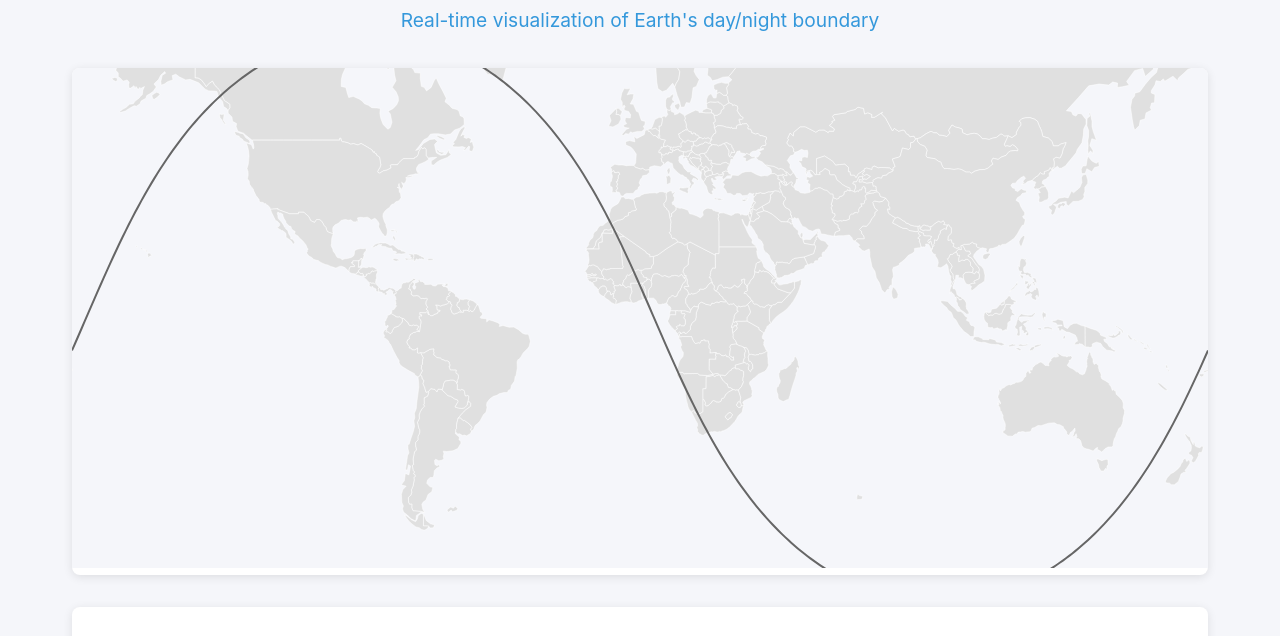
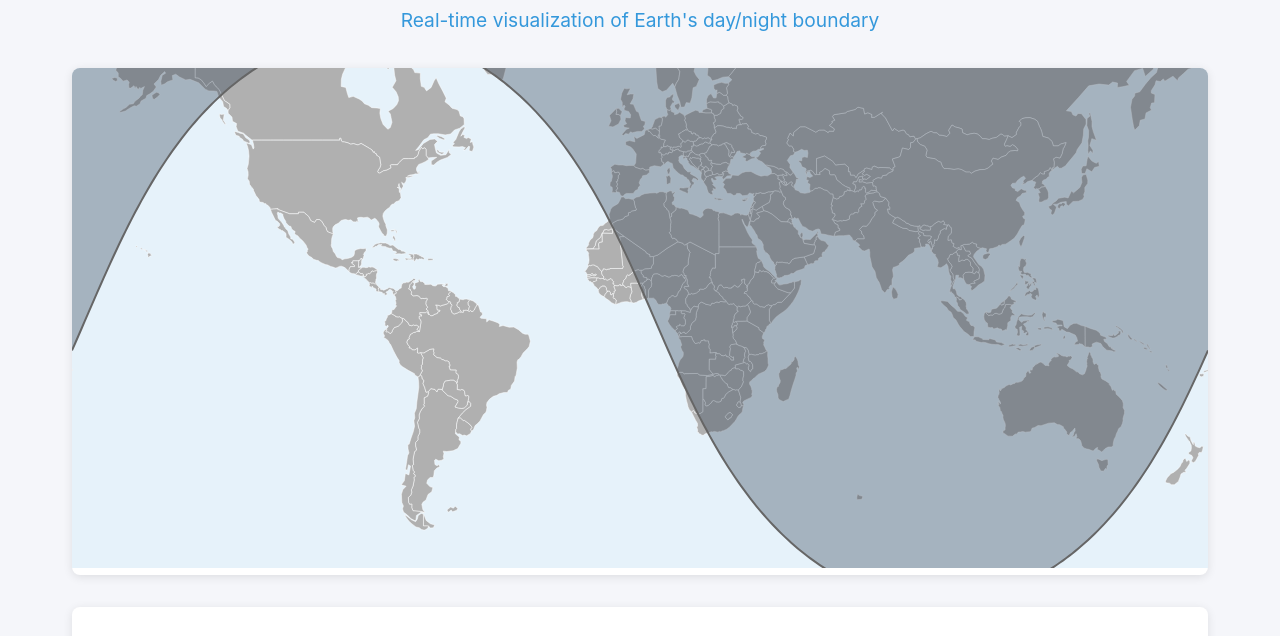
Before and after one commit to 151henry151/my-webserver-setup, a plain HTML site: page domains/com/hromp.com/public_html/mercator/index.html in a window 1280 px wide. Shown: the part 99-735 px from the top of the page. Drawn offline with nearby package versions, Linux system fonts and the light colour scheme.

Commit message:
feat: shade night region and improve map contrast
- Add semi-transparent night region overlay\n- Make land a darker gray and water a gentle light-blue for better contrast

```diff
--- a/domains/com/hromp.com/public_html/mercator/map.js
+++ b/domains/com/hromp.com/public_html/mercator/map.js
@@ -12,25 +12,25 @@ const svg = d3.select('#map')
     .attr('width', width)
     .attr('height', height);
 
-// Add background
+// Add background (water)
 svg.append('rect')
     .attr('width', width)
     .attr('height', height)
-    .attr('fill', '#f5f6fa');
+    .attr('fill', 'var(--water-color)');
 
 // Load world map data
 d3.json('data/countries-110m.json')
     .then(data => {
         const countries = topojson.feature(data, data.objects.countries);
 
-        // Draw countries
+        // Draw countries (land)
         svg.append('g')
             .selectAll('path')
             .data(countries.features)
             .enter()
             .append('path')
             .attr('d', path)
-            .attr('fill', '#e0e0e0')
+            .attr('class', 'land')
             .attr('stroke', '#fff')
             .attr('stroke-width', 0.5);
 
@@ -61,19 +61,31 @@ function updateTerminator() {
         terminatorPoints.push([lon, lat]);
     }
 
-    // Draw terminator
-    const terminatorLine = d3.geoPath()
-        .projection(projection)
-        .pointRadius(1);
+    // Build the night region polygon (from -180 to 180, then down to -90, across, and back up)
+    const nightPolygon = [];
+    // Top edge (from -180,90 to 180,90)
+    nightPolygon.push([-180, 90]);
+    nightPolygon.push(...terminatorPoints);
+    nightPolygon.push([180, 90]);
+    nightPolygon.push([180, -90]);
+    nightPolygon.push([-180, -90]);
+    nightPolygon.push([-180, 90]);
 
-    // Remove previous terminator
+    // Remove previous night region and terminator
+    svg.selectAll('.night-region').remove();
     svg.selectAll('.terminator').remove();
+
+    // Draw night region
+    svg.append('path')
+        .datum({type: 'Polygon', coordinates: [nightPolygon]})
+        .attr('class', 'night-region')
+        .attr('d', path);
 
     // Draw new terminator
     svg.append('path')
         .datum({type: 'LineString', coordinates: terminatorPoints})
         .attr('class', 'terminator')
-        .attr('d', terminatorLine)
+        .attr('d', path)
         .attr('stroke', '#666')
         .attr('stroke-width', 2)
         .attr('fill', 'none');
--- a/domains/com/hromp.com/public_html/mercator/style.css
+++ b/domains/com/hromp.com/public_html/mercator/style.css
@@ -4,6 +4,9 @@
     --background-color: #f5f6fa;
     --text-color: #2c3e50;
     --border-color: #dcdde1;
+    --land-color: #b0b0b0;
+    --water-color: #e6f2fa;
+    --night-shade: rgba(44, 62, 80, 0.35);
 }
 
 * {
@@ -52,6 +55,16 @@ h1 {
 #map {
     width: 100%;
     height: 500px;
+    background: var(--water-color);
+}
+
+.land {
+    fill: var(--land-color);
+}
+
+.night-region {
+    fill: var(--night-shade);
+    stroke: none;
 }
 
 .info-panel {
```
